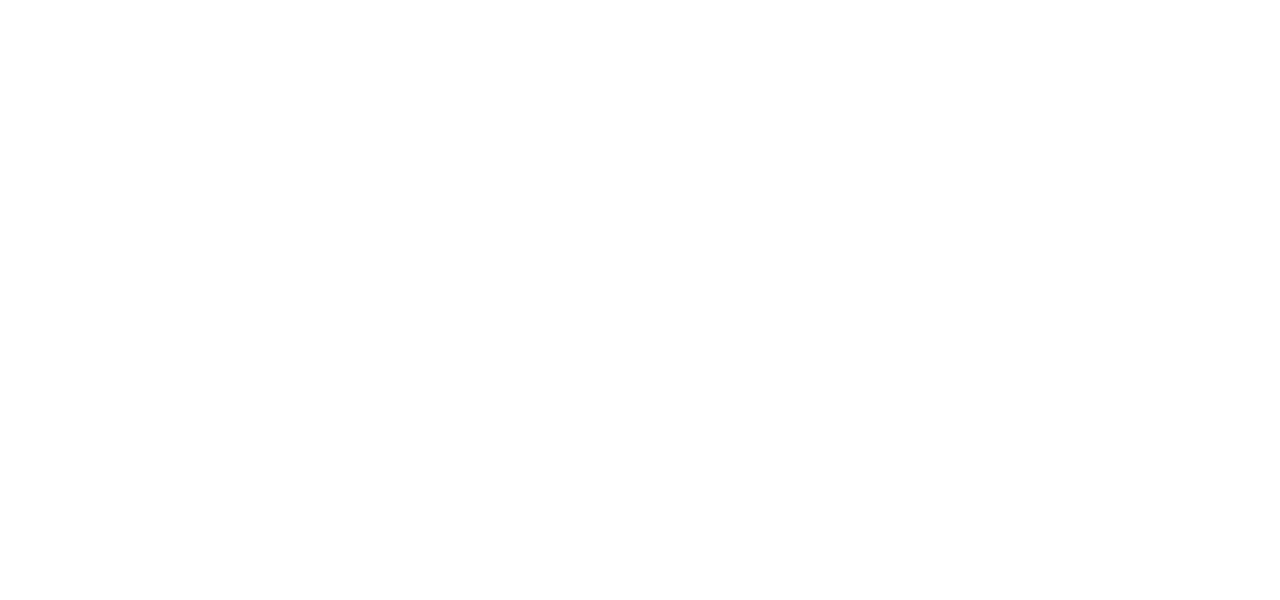
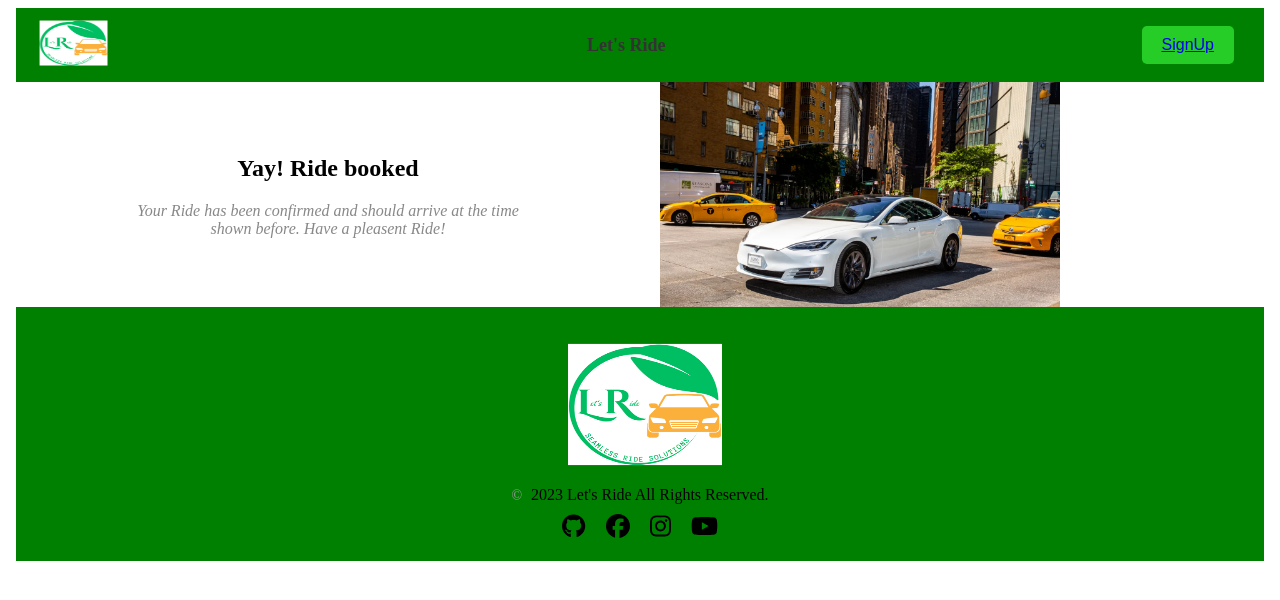
Before and after one commit to thehasnanialeen/LetsRide, a React (Create React App) app in the folder frontend/: page /conmessage in a window 1280 px wide. Shown: the top 600 px of the page. Built offline with nearby package versions, Linux system fonts and the light colour scheme.

Commit message:
passenger ride confirmation page complete

```diff
--- a/frontend/src/App.js
+++ b/frontend/src/App.js
@@ -8,6 +8,7 @@
 import regdriver from './views/regdriver';
 import regdrivercon from './views/regdrivercon';
 import Rideconfirm from './views/rideconfirm';
+import conmessage from './views/conmessage';
 function App() {
   return (
     <BrowserRouter>
@@ -19,6 +20,7 @@
         <Route exact path="/regdriver" component={regdriver} />
         <Route exact path="/regdrivercon" component={regdrivercon} />
         <Route exact path="/rideconfirm" component={Rideconfirm} />
+        <Route exact path="/conmessage" component={conmessage} />
          {/* <Route exact path="/provideride" component={provideride} />  */}
 
       </Switch>
--- /dev/null
+++ b/frontend/src/css/conmessage.css
@@ -0,0 +1,36 @@
+/* DriverRegistration.css */
+
+.page-container {
+    display: flex;
+  }
+
+  .left-side {
+    flex: 1;
+    padding: 20px;
+  }
+
+  .right-side {
+    flex: 1;
+  }
+
+  .car-image {
+    width: 100%;
+    max-width: 400px;
+  }
+
+  .driver-registration {
+    max-width: 400px;
+    margin: 0 auto;
+  }
+
+  .driver-registration h2 {
+    text-align: center;
+  }
+
+  .driver-registration p {
+    text-align: center;
+    font-style: italic;
+    color: #888;
+  }
+
+  /* Additional styles as needed */
--- a/frontend/src/css/rideconfirm.css
+++ b/frontend/src/css/rideconfirm.css
@@ -58,6 +58,7 @@
     border: none;
     padding: 10px 20px;
     cursor: pointer;
+    margin-right: 50px;
   }
 
   #rideconfirmlink{
@@ -80,3 +81,6 @@
     justify-content: right;
     text-align: right;
   }
+  .adbuttonlink{
+    color: white;
+  }
--- /dev/null
+++ b/frontend/src/views/conmessage.js
@@ -0,0 +1,29 @@
+import React from 'react';
+import carImage from '../images/tesla2.jpg'; // assuming you have a separate CSS file for styling
+import Header from './header';
+import Footer from './footer';
+import '../css/regdrivercon.css';
+
+const conmessage = () => {
+  return (
+    <body>
+        <Header></Header>
+    <div className="page-container">
+      <div className="left-side">
+        <div className="driver-registration">
+          <h2>Yay! Ride booked </h2>
+          <p>
+            Your Ride has been confirmed and should arrive at the time shown before. Have a pleasent Ride!
+          </p>
+        </div>
+      </div>
+      <div className="right-side">
+        <img src={carImage} alt="Car" className="car-image" />
+      </div>
+    </div>
+    <Footer></Footer>
+    </body>
+  );
+};
+
+export default conmessage;
--- a/frontend/src/views/rideconfirm.js
+++ b/frontend/src/views/rideconfirm.js
@@ -65,7 +65,8 @@
                         </div>
                     </div>
                         <div className="confirm-button">
-            <button> <a href='/'></a>Confirm</button>
+            <button> <a href='/conmessage' className='adbuttonlink'> Confirm </a> </button>
+            <button> <a href='/selectride' className='adbuttonlink'> Ignore </a>  </button>
             </div>
         </div>
             </div>
```
